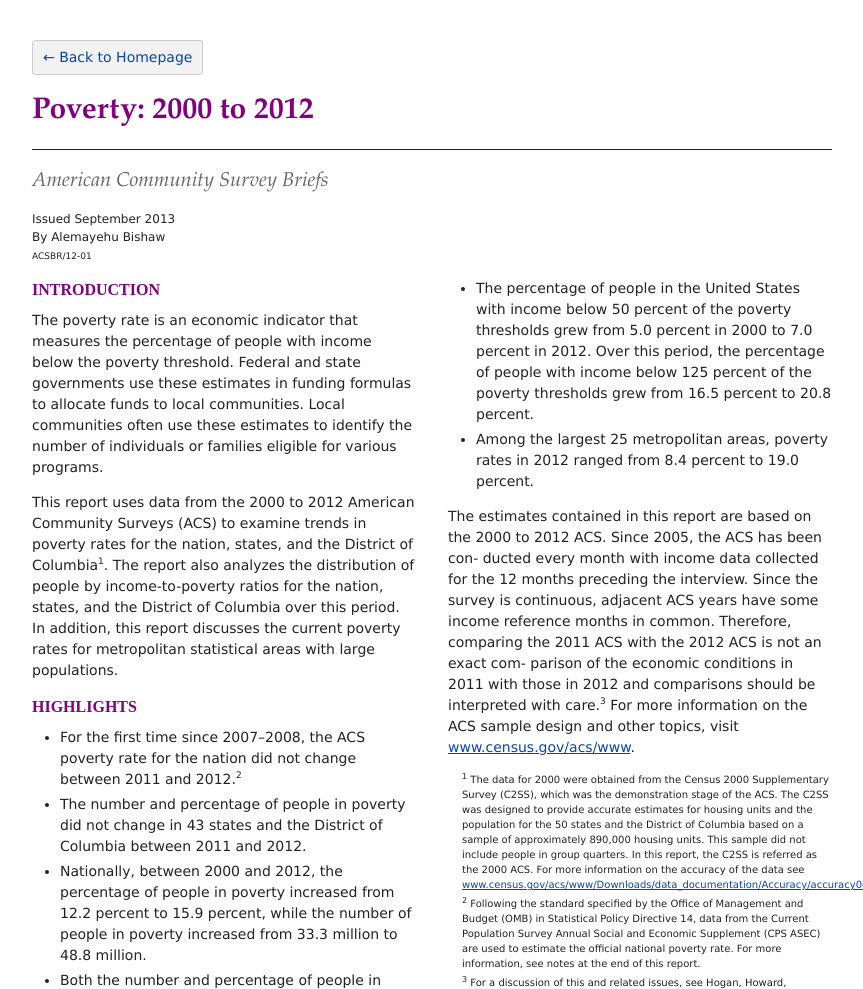
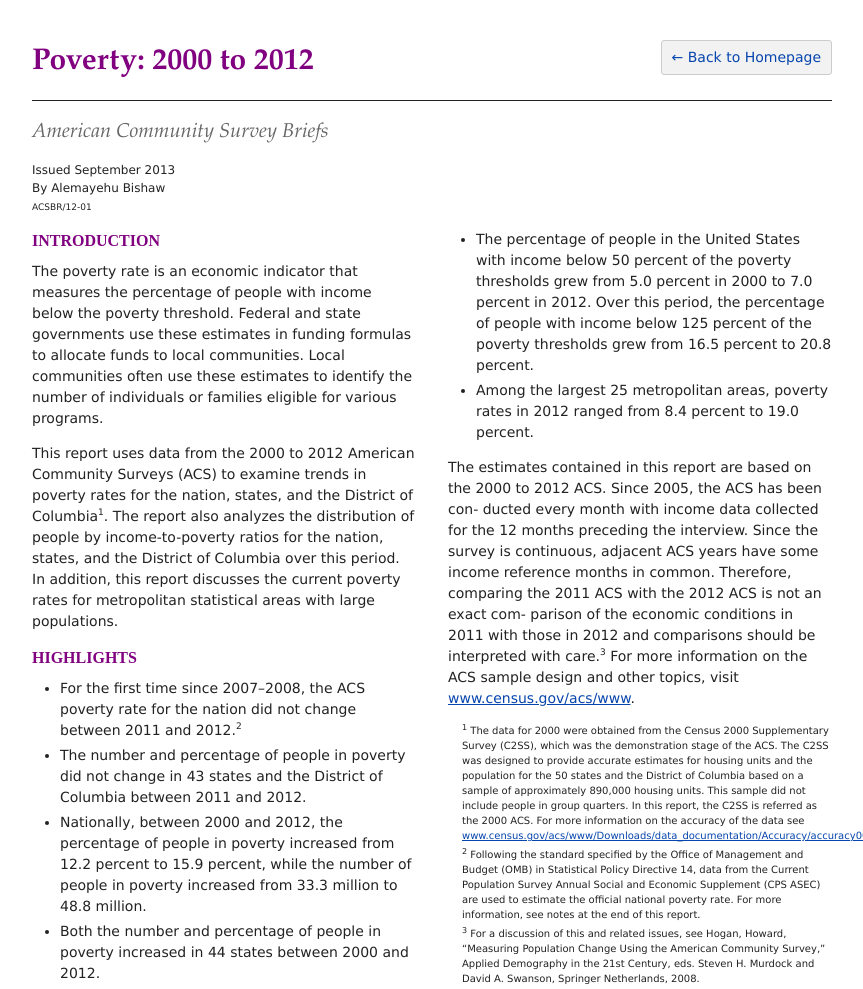
Before and after one commit to rwygmans/geog863-portfolio, a plain HTML site: page lesson3/index.html in a window 1280 px wide. Shown: the top 989 px of the page, without its empty margins (208-1071 px from the left). Drawn offline with Linux system fonts and the light colour scheme.

Commit message:
Move Back Button to right

```diff
--- a/lesson3/style.css
+++ b/lesson3/style.css
@@ -62,7 +62,7 @@ hr { border: 0; border-top: 1px solid #222222; height: 0; margin: 8px 0 16px 0;
 
 /* Links */
 a { color: #0645ad; text-decoration: underline; }
-.back-btn { display: inline-block; padding: 6px 10px; background: #f2f2f2; color: #0645ad; text-decoration: none; border: 1px solid #cccccc; border-radius: 3px; }
+.back-btn { display: inline-block; padding: 6px 10px; background: #f2f2f2; color: #0645ad; text-decoration: none; border: 1px solid #cccccc; border-radius: 3px; float: right; }
 .back-btn:hover { background: #e9e9e9; }
 
 /* Tables */
```
